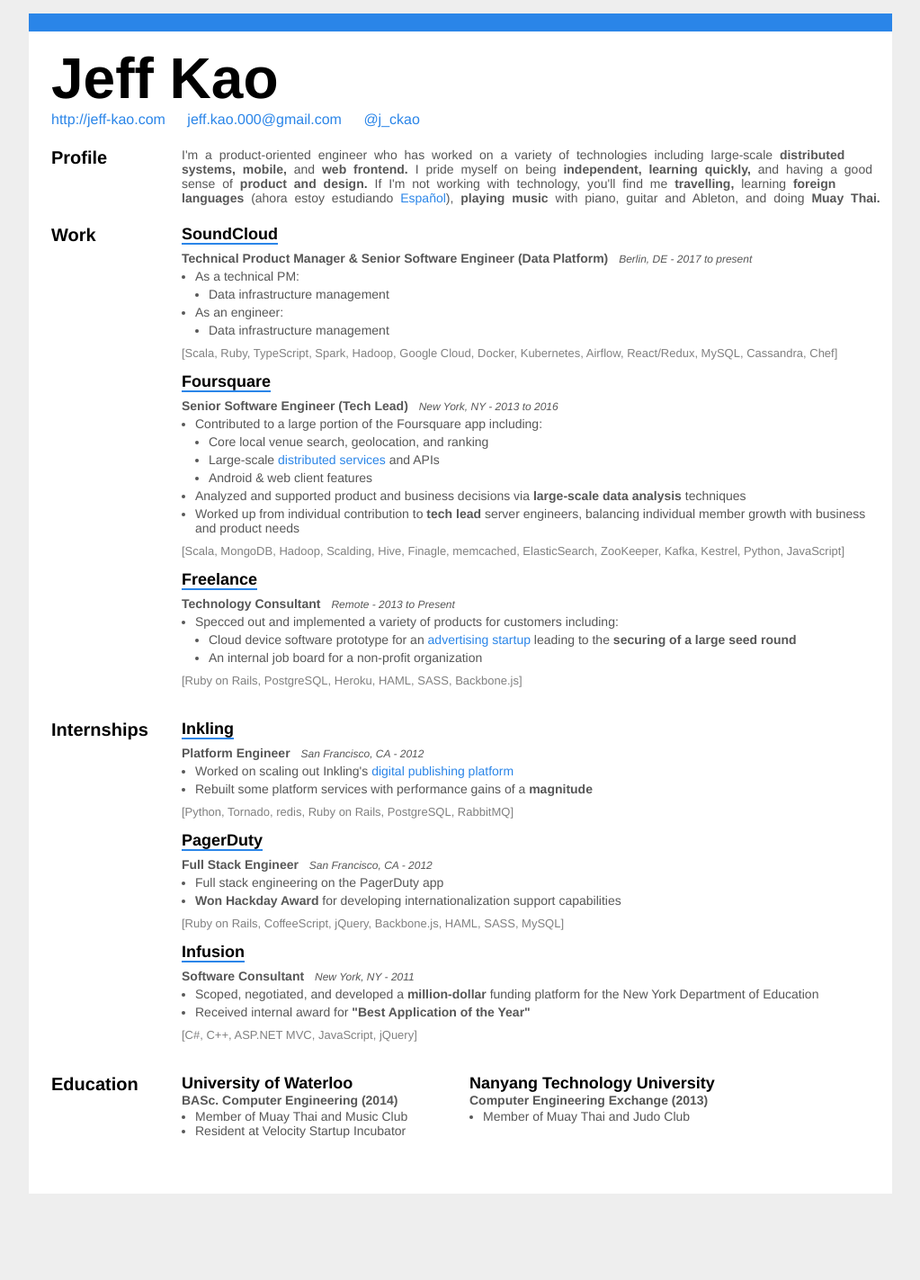
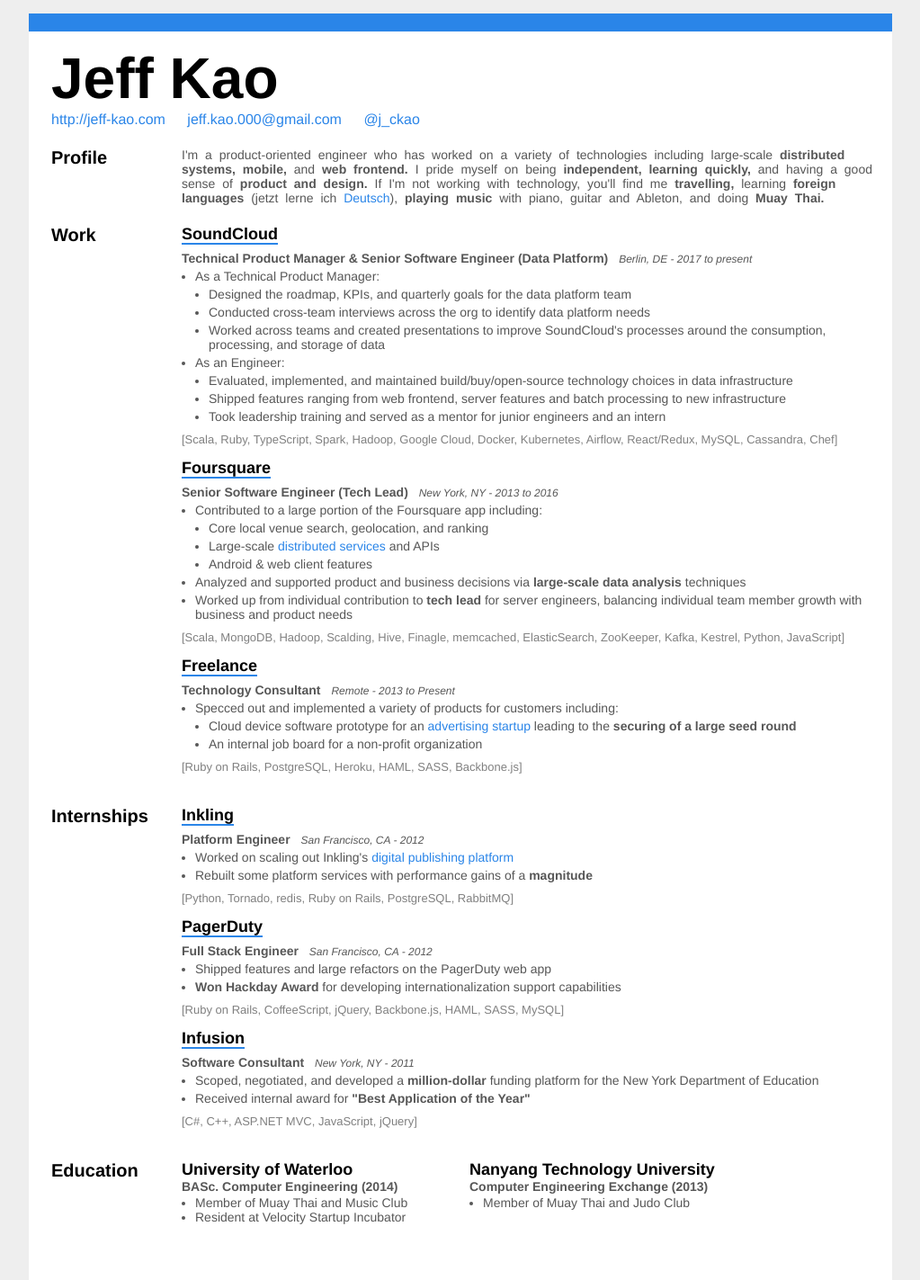
Before and after one commit to jkao/jkao.github.io, a Jekyll site: the page resume.html, which Jekyll copies as it is, in a window 1280 px wide. Shown: the whole page at 90% size, without its empty margins (128-1151 px from the left). Built offline with Jekyll 4.4.1, drawn with Linux system fonts in a browser that asks for light colours; before the commit the page ends 1327 px from its top, so only the background shows below that.

Commit message:
More content

```diff
--- a/resume.html
+++ b/resume.html
@@ -195,7 +195,7 @@
             <strong>travelling,</strong>
             learning
             <strong>foreign languages</strong>
-            (ahora estoy estudiando <a href="https://www.duolingo.com/j_ckao" target="_blank">Español</a>),
+            (jetzt lerne ich <a href="https://www.duolingo.com/j_ckao" target="_blank">Deutsch</a>),
             <strong>playing music</strong>
             with piano, guitar and Ableton, and doing
             <strong>Muay Thai.</strong>
@@ -226,13 +226,17 @@
             </div>
             <div class='grid_10 alpha job-desc'>
               <ul>
-                <li>As a technical PM:</li>
+                <li>As a Technical Product Manager:</li>
                 <ul>
-                  <li>Data infrastructure management</li>
+                  <li>Designed the roadmap, KPIs, and quarterly goals for the data platform team</li>
+                  <li>Conducted cross-team interviews across the org to identify data platform needs</li>
+                  <li>Worked across teams and created presentations to improve SoundCloud's processes around the consumption, processing, and storage of data</li>
                 </ul>
-                <li>As an engineer:</li>
+                <li>As an Engineer:</li>
                 <ul>
-                  <li>Data infrastructure management</li>
+                  <li>Evaluated, implemented, and maintained build/buy/open-source technology choices in data infrastructure</li>
+                  <li>Shipped features ranging from web frontend, server features and batch processing to new infrastructure</li>
+                  <li>Took leadership training and served as a mentor for junior engineers and an intern</li>
                 </ul>
               </ul>
             </div>
@@ -273,7 +277,7 @@
                   <strong>large-scale data analysis</strong>
                   techniques
                 </li>
-                <li>Worked up from individual contribution to <strong>tech lead</strong> server engineers, balancing individual member growth with business and product needs</li>
+                <li>Worked up from individual contribution to <strong>tech lead</strong> for server engineers, balancing individual team member growth with business and product needs</li>
               </ul>
             </div>
             <div class='grid_10 alpha job-skills'>
@@ -367,9 +371,7 @@
             </div>
             <div class='grid_10 alpha job-desc'>
               <ul>
-                <li>
-                  Full stack engineering on the PagerDuty app
-                </li>
+                <li>Shipped features and large refactors on the PagerDuty web app</li>
                 <li>
                   <strong>Won Hackday Award</strong>
                   for developing internationalization support capabilities
```
